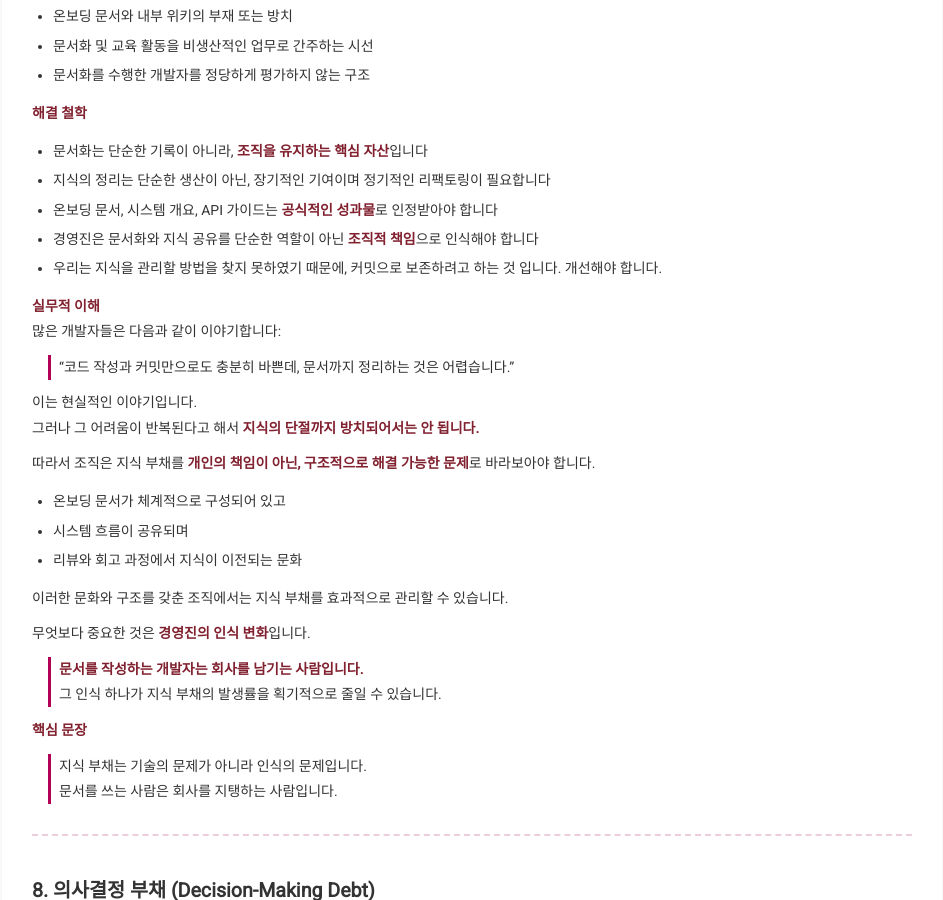
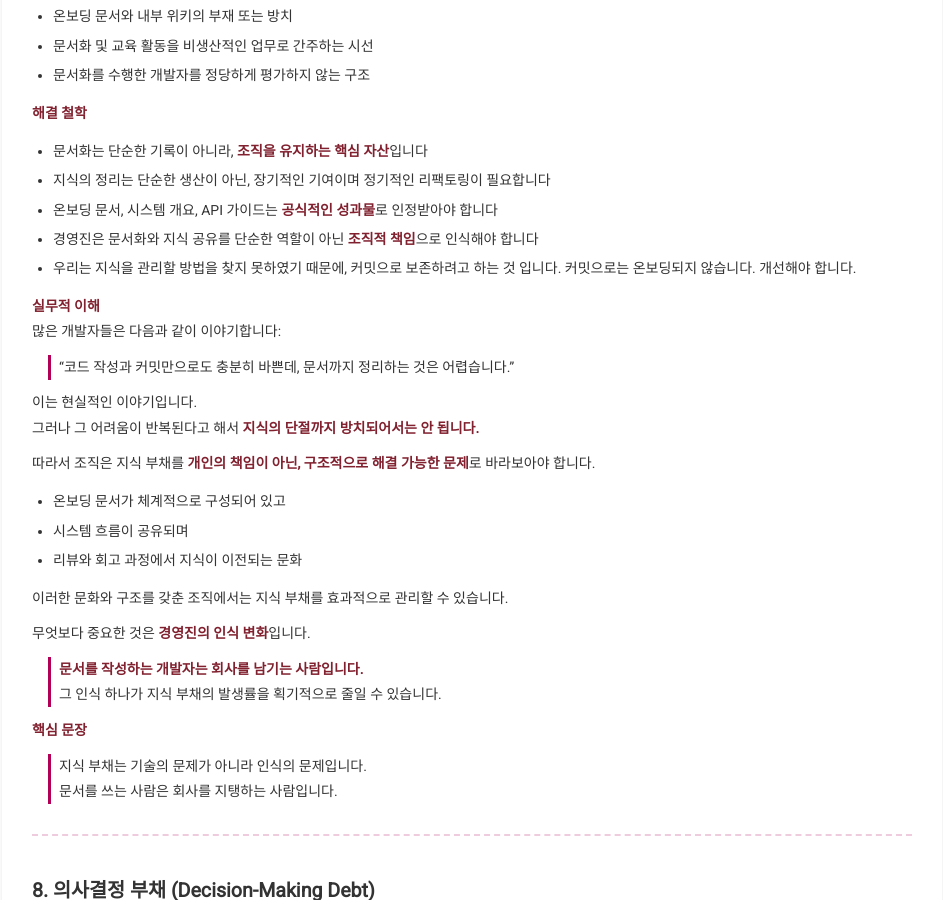
Before and after one commit to devchan64/devchan64.github.io, a Jekyll site: the page built from _posts/2025-04-14-technical-debt-is-not-about-code.md, in a window 1280 px wide and 900 px high, scrolled down 7437 px. Shown: the whole window, without its empty margins (168-1111 px from the left). Built offline with Jekyll 4.4.1, drawn with Linux system fonts in a browser that asks for light colours.

Commit message:
2025-04-14-technical-debt-is-not-about-code.md 업데이트

```diff
--- a/_posts/2025-04-14-technical-debt-is-not-about-code.md
+++ b/_posts/2025-04-14-technical-debt-is-not-about-code.md
@@ -311,7 +311,7 @@ CI/CD, 모니터링, 로그 수집, 테스트 자동화 등 시스템 운영에
 - 지식의 정리는 단순한 생산이 아닌, 장기적인 기여이며 정기적인 리팩토링이 필요합니다
 - 온보딩 문서, 시스템 개요, API 가이드는 **공식적인 성과물**로 인정받아야 합니다
 - 경영진은 문서화와 지식 공유를 단순한 역할이 아닌 **조직적 책임**으로 인식해야 합니다
-- 우리는 지식을 관리할 방법을 찾지 못하였기 때문에, 커밋으로 보존하려고 하는 것 입니다. 개선해야 합니다.
+- 우리는 지식을 관리할 방법을 찾지 못하였기 때문에, 커밋으로 보존하려고 하는 것 입니다. 커밋으로는 온보딩되지 않습니다. 개선해야 합니다.
 
 **실무적 이해**
 많은 개발자들은 다음과 같이 이야기합니다:
```
